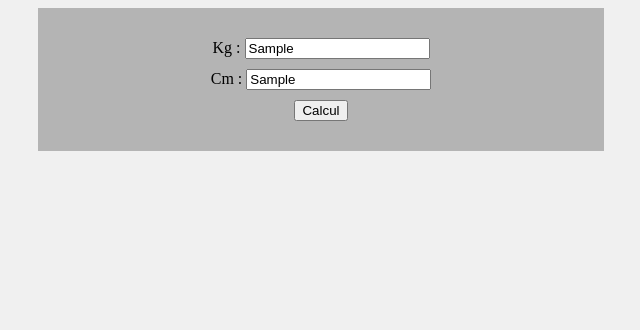
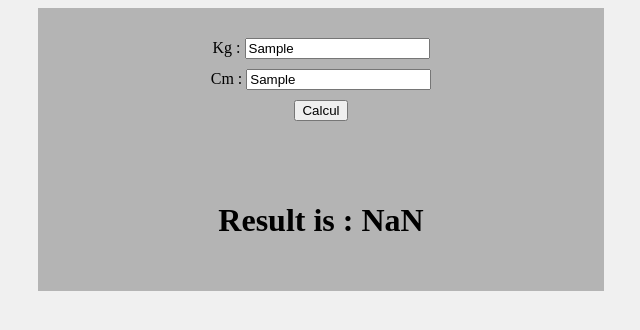
Before and after one commit to SHjalilo/javascript-for-react, a plain HTML site: page conditions/index.html in a window 1280 px wide. Both pictures are taken after typing "Sample", "Sample" into the empty fields and a click on the button "Calcul". Shown: the whole page, without its empty margins (319-959 px from the left). Drawn offline with Linux system fonts and the light colour scheme.

Commit message:
add function calcul

```diff
--- a/conditions/index.html
+++ b/conditions/index.html
@@ -18,7 +18,11 @@
   <br>
   <button id="btn"> Calcul</button>
   </div>
-  <script src="script.js">
+  <div class="out">
+  	<h1 id="res"> Result </h1>
+  </div>
+  <script src="script2.js" >
+
   </script>
 </body>
 </html>
--- /dev/null
+++ b/conditions/script2.js
@@ -0,0 +1,11 @@
+//
+
+document.getElementById("btn").addEventListener("click", function(){
+	var input1 = document.getElementById("m").value;
+	var input2 = document.getElementById("v").value;
+	console.log(input1,input2);
+	input1 = Number(input1);
+	input2 = Number(input2);
+	var total = input1 / (input2*input2);
+	document.getElementById("res").innerHTML = `Result is : ${total}`;
+});
--- a/conditions/style.css
+++ b/conditions/style.css
@@ -1,4 +1,4 @@
-.con{
+.con,.out{
   text-Align: center;
   margin: auto;
   width: 40%;
```
